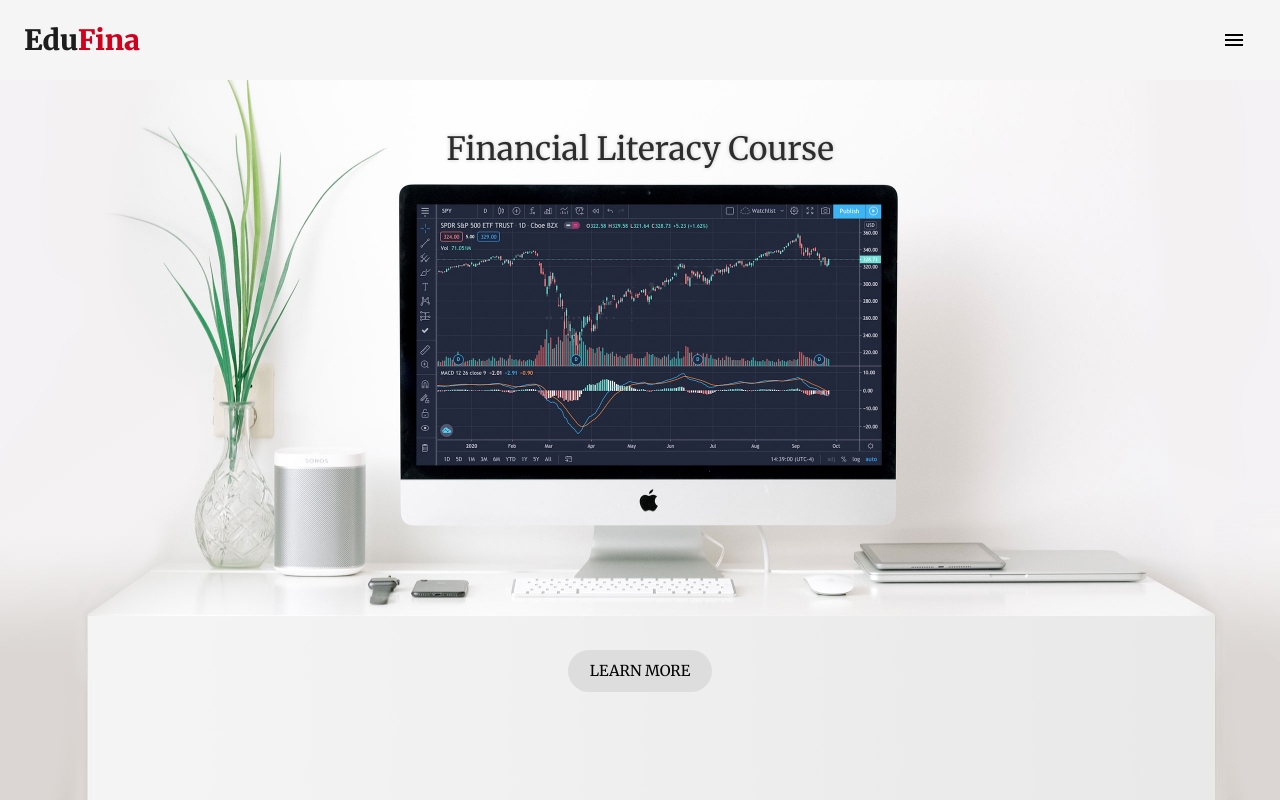
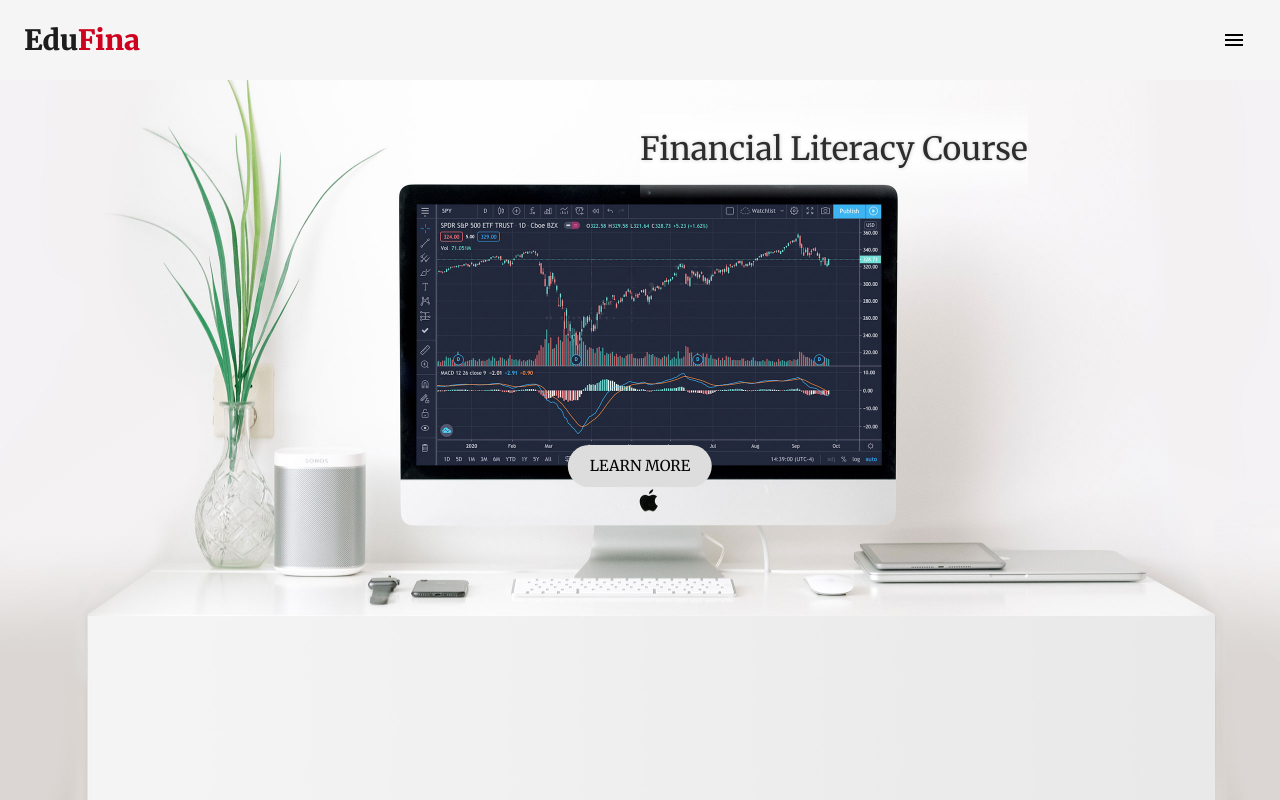
Before and after one commit to aminpaks/ali-website, a React (Create React App) app: page /papers in a window 1280 px wide. Built offline with nearby package versions, Linux system fonts and the light colour scheme; what @visx/tooltip would draw is missing.

Commit message:
Fix Home page on mobile

```diff
--- a/src/Pages/Home/HomePage.js
+++ b/src/Pages/Home/HomePage.js
@@ -1,18 +1,17 @@
 import React, { useEffect, useRef } from 'react';
 import jQuery from 'jquery';
-import { Button, LayoutHome } from '../../UI';
+import { clsx, makeStyles, Link } from '../../dependencies';
 import {
-  clsx,
-  useMediaQuery,
-  useTheme,
-  makeStyles,
-  Link,
-} from '../../dependencies';
+  Button,
+  iPhonePortraitMediaQuery,
+  iPhoneLandscapeMediaQuery,
+  LayoutHome,
+} from '../../UI';
+import { getPublicImage } from '../../Utils';
 
 const getBackground = (image) => ({ backgroundImage: `url(${image}` });
-const getPublicImage = (imageUrl) => process.env.PUBLIC_URL + imageUrl;
 
-const useStyles = makeStyles({
+const useStyles = makeStyles(({ breakpoints }) => ({
   scrollable: {
     width: '100vw',
     height: 'var(--windowHeight)',
@@ -22,11 +21,11 @@ const useStyles = makeStyles({
   },
   section: {
     width: '100%',
-    height: '100%',
+    height: 'var(--windowHeight)',
     scrollSnapAlign: 'start',
     '& > div': {
       width: '100%',
-      height: '100%',
+      height: 'var(--windowHeight)',
       backgroundPosition: 'top center',
       backgroundRepeat: 'no-repeat',
       backgroundSize: 'cover',
@@ -35,6 +34,48 @@ const useStyles = makeStyles({
       opacity: 0,
       width: 1,
       height: 1,
+    },
+    [`@media ${iPhonePortraitMediaQuery}`]: {
+      '& > div': {
+        '--beforeTopColor': 'rgba(255,255,255,0)',
+        '--beforeBottomColor': 'rgba(255,255,255,0)',
+        '--afterTopColor': 'rgba(255,255,255,0)',
+        '--afterBottomColor': 'rgba(255,255,255,0)',
+        position: 'relative',
+        '&::before,&::after': {
+          width: '100%',
+          content: '""',
+          display: 'block',
+          position: 'absolute',
+        },
+        '&::before': {
+          top: 0,
+          height: '40vh',
+          backgroundImage:
+            'linear-gradient(0deg, var(--beforeBottomColor) 0%, var(--beforeTopColor) 40%)',
+        },
+        '&::after': {
+          bottom: 0,
+          height: '25vh',
+          backgroundImage:
+            'linear-gradient(0deg, var(--afterBottomColor) 0%, var(--afterTopColor) 70%)',
+        },
+      },
+      '&:nth-child(1) > div': {
+        '--beforeTopColor': 'rgba(255,255,255,1)',
+        '--beforeBottomColor': 'rgba(255,255,255,0)',
+        '--afterTopColor': 'rgba(255,255,255,0)',
+        '--afterBottomColor': 'rgba(255,255,255,1)',
+        backgroundSize: '250vw',
+        backgroundPosition: 'center 75%',
+      },
+      '&:nth-child(3) > div': {
+        '--beforeTopColor': 'rgba(230,230,230,1)',
+        '--beforeBottomColor': 'rgba(230,230,230,0)',
+        '--afterTopColor': 'rgba(230,230,230,0)',
+        '--afterBottomColor': 'rgba(230,230,230,1)',
+        backgroundPosition: 'center 60px',
+      },
     },
   },
   contents: {
@@ -50,10 +91,8 @@ const useStyles = makeStyles({
     pointerEvents: 'none',
   },
   contentsContainer: {
-    width: ({ mdDown }) => (mdDown ? '100vw' : undefined),
-    top: ({ mdDown }) => (mdDown ? 60 : 100),
+    top: 100,
     left: '50%',
-    transform: ({ mdDown }) => (mdDown ? undefined : 'translateX(-50%)'),
     opacity: 0,
 
     color: '#2d2d2d',
@@ -63,6 +102,25 @@ const useStyles = makeStyles({
     textAlign: 'center',
 
     userSelect: 'none',
+    [breakpoints.down('md')]: {
+      top: 60,
+      width: '100vw',
+      transform: 'translateX(-50%)',
+    },
+    [`@media ${iPhoneLandscapeMediaQuery}`]: {
+      // position: 'relative',
+      '&::before': {
+        top: 0,
+        width: '100%',
+        height: '100%',
+        display: 'block',
+        content: '""',
+        position: 'absolute',
+        backgroundImage:
+          'linear-gradient(0deg, rgba(255, 255, 255, 0) 0%, rgba(255, 255, 255, 1) 45%, rgba(255, 255, 255, 1) 55%, rgba(255, 255, 255, 0) 100%)',
+        zIndex: -1,
+      },
+    },
   },
   contentsBottom: {
     bottom: 0,
@@ -70,32 +128,38 @@ const useStyles = makeStyles({
     width: '100%',
     position: 'fixed',
     cursor: 'default',
+    [`@media ${iPhoneLandscapeMediaQuery}`]: {
+      top: '75vh',
+      bottom: 'initial',
+    },
   },
   contentsBottomContainer: {
     left: '50%',
-    bottom: ({ mdDown }) => (mdDown ? 60 : 100),
+    bottom: 100,
     transform: 'translateX(-50%)',
     opacity: 0,
-    padding: '0 2em',
-    width: '100%',
-
-    color: 'white',
-    // textShadow: '0px 0px 15px black',
-
     position: 'absolute',
     textAlign: 'center',
+    [breakpoints.down('md')]: {
+      bottom: 30,
+    },
   },
   buttonGroup: {
-    '& > *': {
-      margin: ({ spacing }) => spacing(1),
+    [`@media ${iPhonePortraitMediaQuery}`]: {
+      '& > *:first-of-type': {
+        marginBottom: '0.8rem',
+      },
+    },
+    [`@media ${iPhoneLandscapeMediaQuery}`]: {
+      '& > *:first-of-type': {
+        marginBottom: '0.8rem',
+      },
     },
   },
-});
+}));
 
 export const PageHome = () => {
-  const { breakpoints, spacing } = useTheme();
-  const matches = useMediaQuery(breakpoints.down('md'));
-  const classes = useStyles({ spacing, breakpoints, mdDown: matches });
+  const classes = useStyles();
 
   const scrollableRef = useRef();
   const contentsRef = useRef();
@@ -173,21 +237,33 @@ export const PageHome = () => {
         </div>
       </div>
       <div ref={contentsRef} className={classes.contents}>
-        <div className={clsx('abs-text', classes.contentsContainer)}>
+        <div
+          className={clsx('abs-text', classes.contentsContainer, {
+            'is-small-screen': true,
+          })}
+        >
           <div className="text">
             <div>
               <h2>Financial Literacy Course</h2>
             </div>
           </div>
         </div>
-        <div className={clsx('abs-text', classes.contentsContainer)}>
+        <div
+          className={clsx('abs-text', classes.contentsContainer, {
+            'is-small-screen': true,
+          })}
+        >
           <div className="text">
             <div>
               <h2>Free Resources</h2>
             </div>
           </div>
         </div>
-        <div className={clsx('abs-text', classes.contentsContainer)}>
+        <div
+          className={clsx('abs-text', classes.contentsContainer, {
+            'is-small-screen': true,
+          })}
+        >
           <div className="text">
             <div>
               <h2>Schedule a Consultation</h2>
--- a/src/UI/Nav.js
+++ b/src/UI/Nav.js
@@ -1,4 +1,10 @@
-import React, { useCallback, useRef, useState, forwardRef } from 'react';
+import React, {
+  useCallback,
+  useRef,
+  useState,
+  forwardRef,
+  useEffect,
+} from 'react';
 import {
   clsx,
   Link,
@@ -159,19 +165,30 @@ const useStyle = makeStyles(({ palette, breakpoints }) => ({
         '180ms ease-in-out all, 200ms ease-out width, 200ms 140ms ease-out height',
     },
     [`@media ${iPhoneLandscapeMediaQuery}`]: {
+      '& .real-links-container span': {
+        display: 'block',
+      },
+      '&,& > nav': {
+        transition: 'none !important',
+      },
       '& > nav': {
         top: -30,
         right: -60,
         position: 'fixed',
-        padding: 40,
+        padding: 35,
         paddingTop: 70,
         boxSizing: 'border-box',
-        '& > span': {
+        '& .real-links-container': {
+          width: '100%',
           height: '100%',
+          position: 'relative',
           overflow: 'scroll',
+          boxSizing: 'border-box',
           '& > span': {
-            display: 'block',
-            paddingRight: 20,
+            '& > a': {
+              textAlign: 'center',
+            },
+            // paddingRight: 10,
           },
         },
       },
@@ -233,6 +250,9 @@ const useStyle = makeStyles(({ palette, breakpoints }) => ({
     position: 'absolute',
     visibility: 'hidden',
     zIndex: -1,
+    [`@media ${iPhoneLandscapeMediaQuery}`]: {
+      display: 'none !important',
+    },
   },
   navLink: {
     color: 'inherit',
@@ -245,6 +265,7 @@ export const Nav = () => {
   const navRef = useRef();
   const navLinkRef = useRef();
   const placeholderRef = useRef();
+  const navContainerRef = useRef();
   const [open, setOpen] = useState(false);
   const [client, setClient] = useState({ width: 0, height: 0 });
   const classes = useStyle({
@@ -289,11 +310,12 @@ export const Nav = () => {
             </h1>
           </Link>
           <div
-            className={clsx(classes.navContainer, { 'is-open': open })}
+            ref={navContainerRef}
             style={{
               '--expandedWidth': client.width + 'px',
               '--expandedHeight': client.height + 'px',
             }}
+            className={clsx(classes.navContainer, { 'is-open': open })}
           >
             <NavButton
               ref={navLinkRef}
--- a/src/UI/WindowResize.js
+++ b/src/UI/WindowResize.js
@@ -16,7 +16,6 @@ export const useWindowBounds = () => {
       const { width, height } = getWindowBounds();
       const { width: currentWidth, height: currentHeight } = boundsRef.current;
       if (currentWidth !== width || currentHeight !== height) {
-        console.log('change of window size', width, height);
         setBounds({ width, height });
       }
     }, 400);
```
